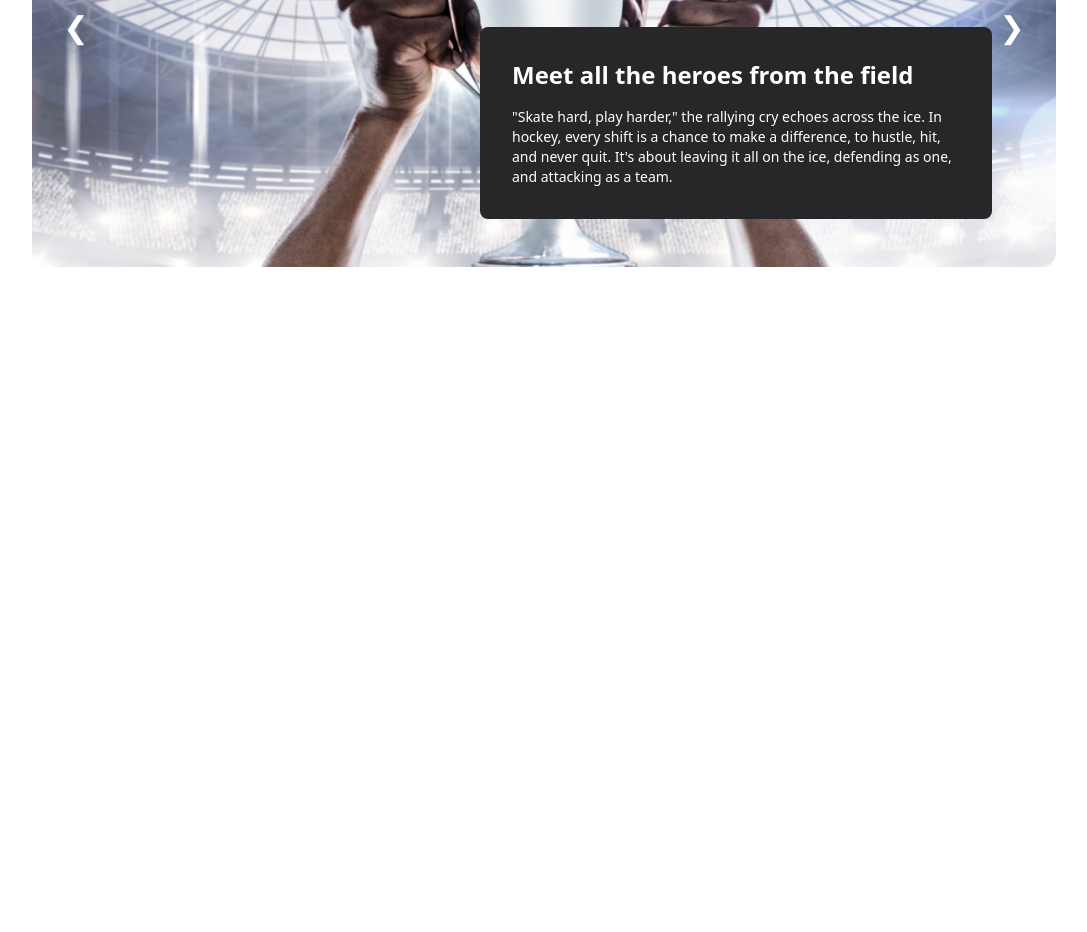
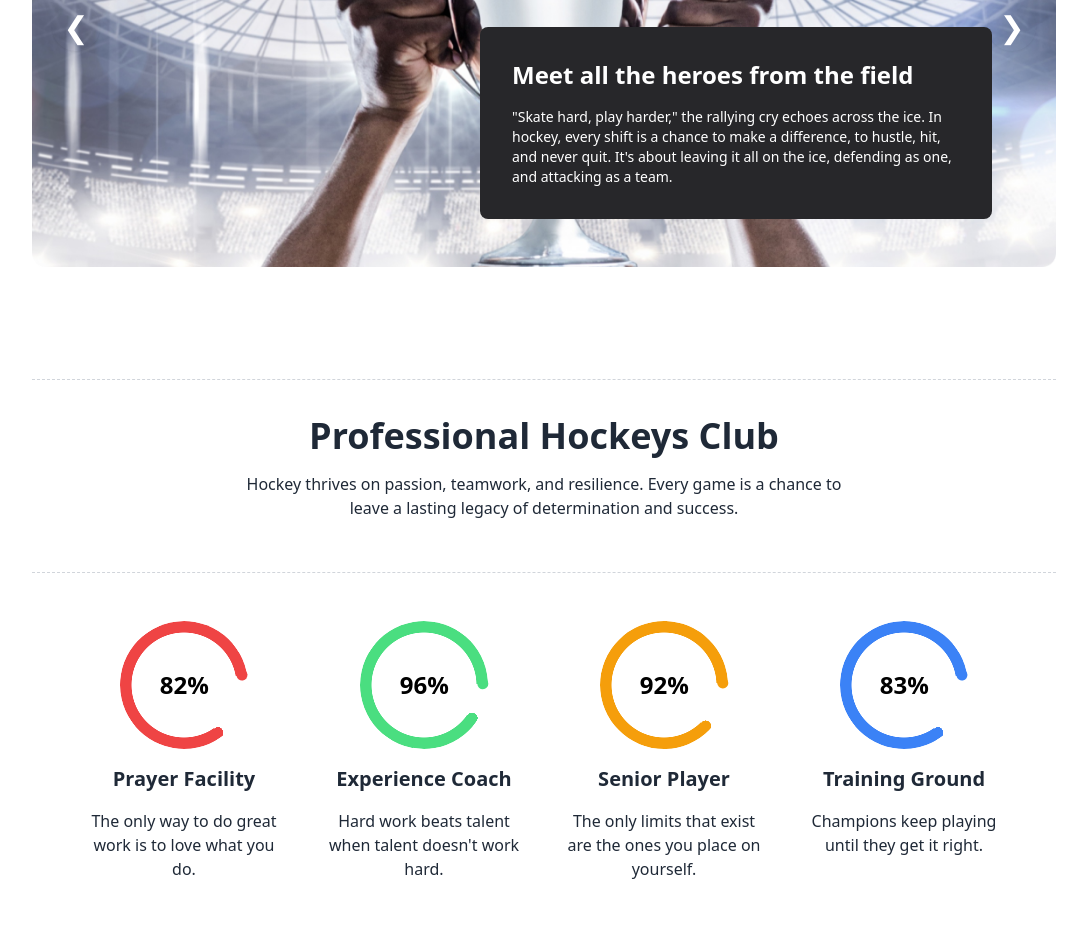
Before and after one commit to baharul-islam-shuvo/hockey-project, a plain HTML site: page index.html in a window 1280 px wide. Shown: the part 410-1342 px from the top of the page, without its empty margins (96-1183 px from the left). Before the commit the page ends 800 px from the top, so only its background shows below. Drawn offline with nearby package versions, Linux system fonts and the light colour scheme.

Commit message:
Progress bar added

```diff
--- a/index.html
+++ b/index.html
@@ -158,6 +158,73 @@
             </div>
 
         </section>
+
+        <!-- Professional Hockeys Club -->
+        <section class="my-8 md:my-16 lg:my-24">
+
+            <div class="py-2 md:py-6 lg:py-9 border-t-[1px] border-b-[1px] border-dashed border-gray-300">
+                <h1 class="text-center text-xl md:text-2xl lg:text-4xl mb-4 font-extrabold">Professional Hockeys Club
+                </h1>
+                <p class="text-center max-w-[607px] mb-4 mx-auto">Hockey thrives on passion, teamwork, and resilience. Every game is a chance to leave a lasting legacy of determination and success.</p>
+            </div>
+
+            <div class="grid grid-cols-1 md:grid-cols-2 lg:grid-cols-4 gap-8 text-center  p-5 lg:p-12">
+
+                <!-- 1 progressbar -->
+                <div>
+                    <div class="radial-progress text-red-500 origin-center rotate-[145deg]"
+                        style="--value:82; --size:8rem; --thickness: 0.7rem;" role="progressbar">
+                        <span class="-rotate-[145deg] font-extrabold text-2xl text-black">82%</span>
+                    </div>
+
+                    <h4 class="text-xl font-semibold my-4">Prayer Facility</h4>
+                    <p>
+                        The only way to do great work is to love what you do.
+                    </p>
+                </div>
+
+                <!-- 2 progressbar -->
+                <div>
+                    <div class="radial-progress text-green-400 origin-center rotate-[125deg]"
+                        style="--value:90; --size:8rem; --thickness: 0.7rem;" role="progressbar">
+                        <span class="-rotate-[125deg] font-extrabold text-2xl text-black">96%</span>
+                    </div>
+
+                    <h4 class="text-xl font-semibold my-4">Experience Coach</h4>
+                    <p>
+                        Hard work beats talent when talent doesn't work hard.
+                    </p>
+                </div>
+
+                <!-- 3 progressbar -->
+                <div>
+                    <div class="radial-progress text-amber-500 origin-center rotate-[135deg]"
+                        style="--value:87; --size:8rem; --thickness: 0.7rem;" role="progressbar">
+                        <span class="-rotate-[135deg] font-extrabold text-2xl text-black">92%</span>
+                    </div>
+
+                    <h4 class="text-xl font-semibold my-4">Senior Player</h4>
+                    <p>
+                        The only limits that exist are the ones you place on yourself.
+                    </p>
+                </div>
+
+                <!-- 4 progressbar -->
+                <div>
+                    <div class="radial-progress text-blue-500 origin-center rotate-[145deg]"
+                        style="--value:82; --size:8rem; --thickness: 0.7rem;" role="progressbar">
+                        <span class="-rotate-[145deg] font-extrabold text-2xl text-black">83%</span>
+                    </div>
+
+                    <h4 class="text-xl font-semibold my-4">Training Ground</h4>
+                    <p>
+                        Champions keep playing until they get it right.
+                    </p>
+                </div>
+
+            </div>
+
+        </section>
         <footer>
 
         </footer>
```
